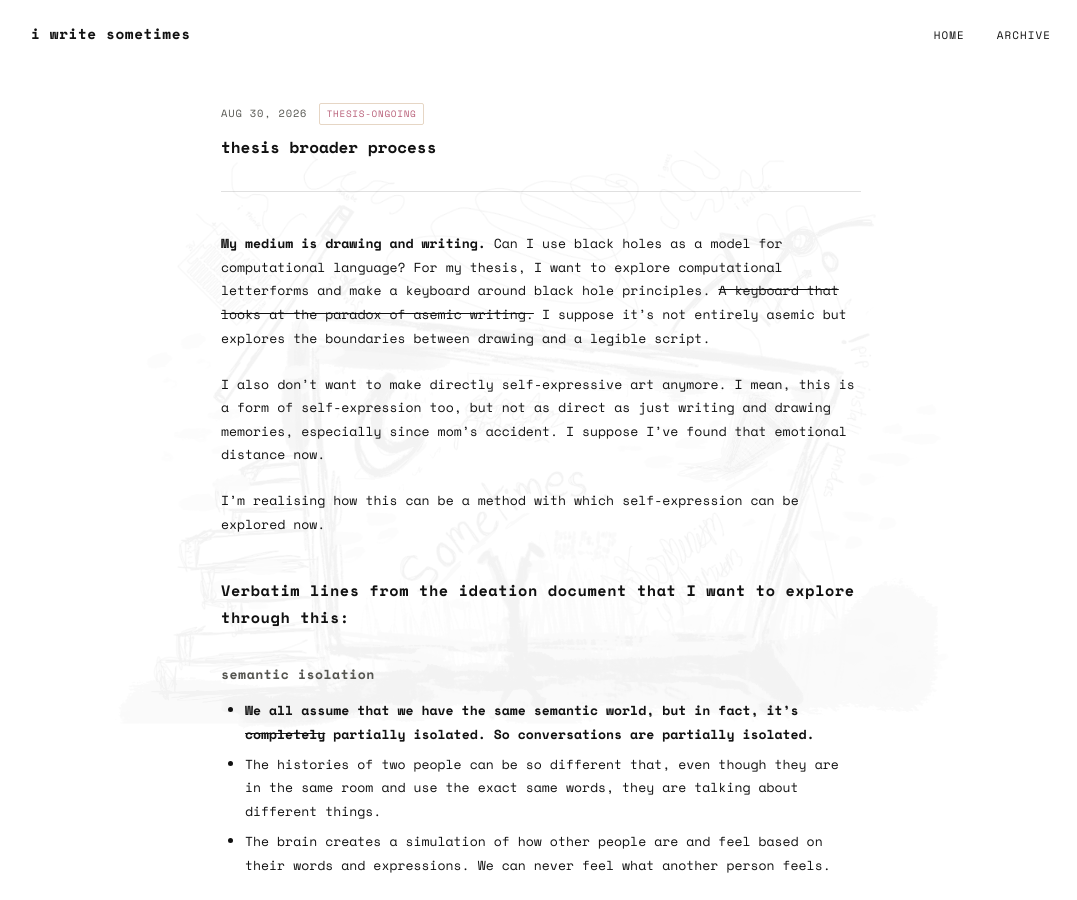
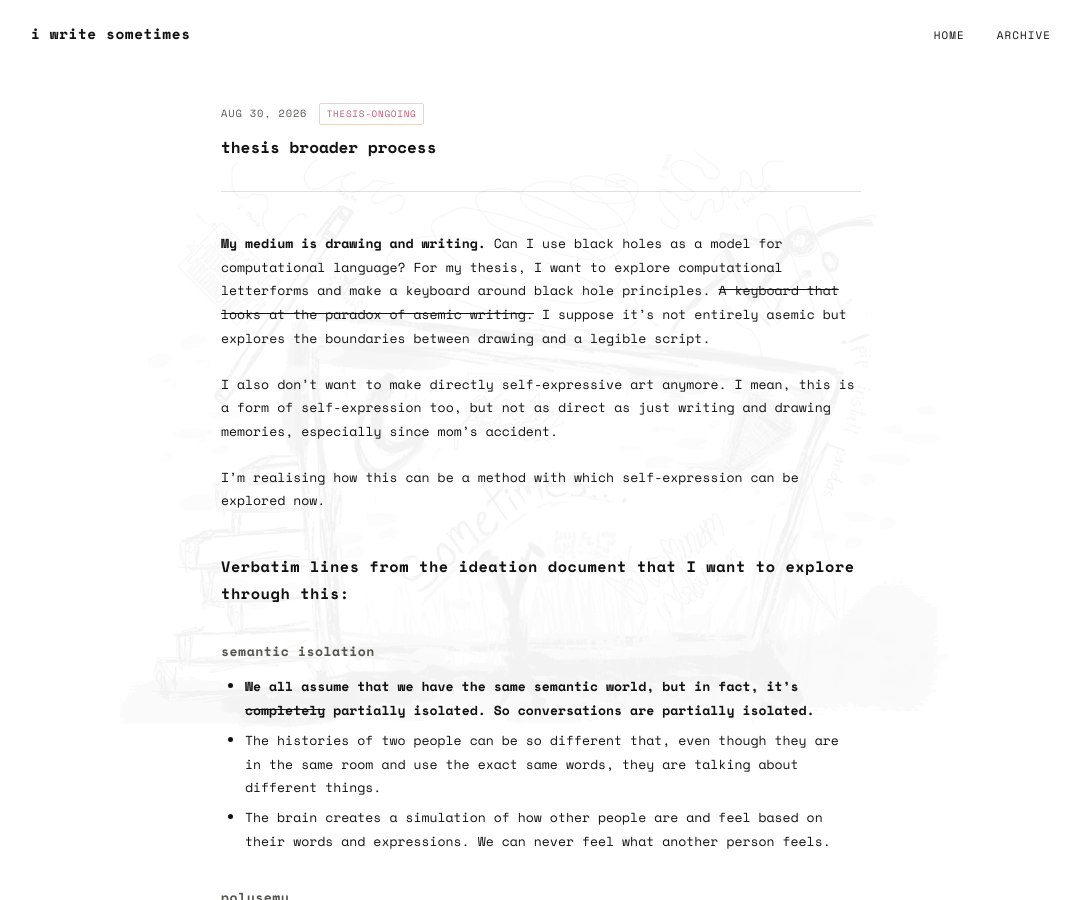
Before and after one commit to shlokamohanty/i-write-sometimes, a Jekyll site: the page built from _posts/2026-08-30-thesis-broader-process.md, in a window 1280 px wide and 900 px high. Shown: the whole window, without its empty margins (99-1176 px from the left). Built offline with Jekyll 4.4.1, drawn with Linux system fonts in a browser that asks for light colours; some web fonts are replaced.

Commit message:
Update 2026-08-30-thesis-broader-process.md

```diff
--- a/_posts/2026-08-30-thesis-broader-process.md
+++ b/_posts/2026-08-30-thesis-broader-process.md
@@ -8,7 +8,7 @@ tags: thesis-ongoing
 
 **My medium is drawing and writing.** Can I use black holes as a model for computational language? For my thesis, I want to explore computational letterforms and make a keyboard around black hole principles. ~~A keyboard that looks at the paradox of asemic writing.~~ I suppose it's not entirely asemic but explores the boundaries between drawing and a legible script.
 
-I also don't want to make directly self-expressive art anymore. I mean, this is a form of self-expression too, but not as direct as just writing and drawing memories, especially since mom’s accident. I suppose I’ve found that emotional distance now.
+I also don't want to make directly self-expressive art anymore. I mean, this is a form of self-expression too, but not as direct as just writing and drawing memories, especially since mom’s accident.
 
 I’m realising how this can be a method with which self-expression can be explored now.
 
```
